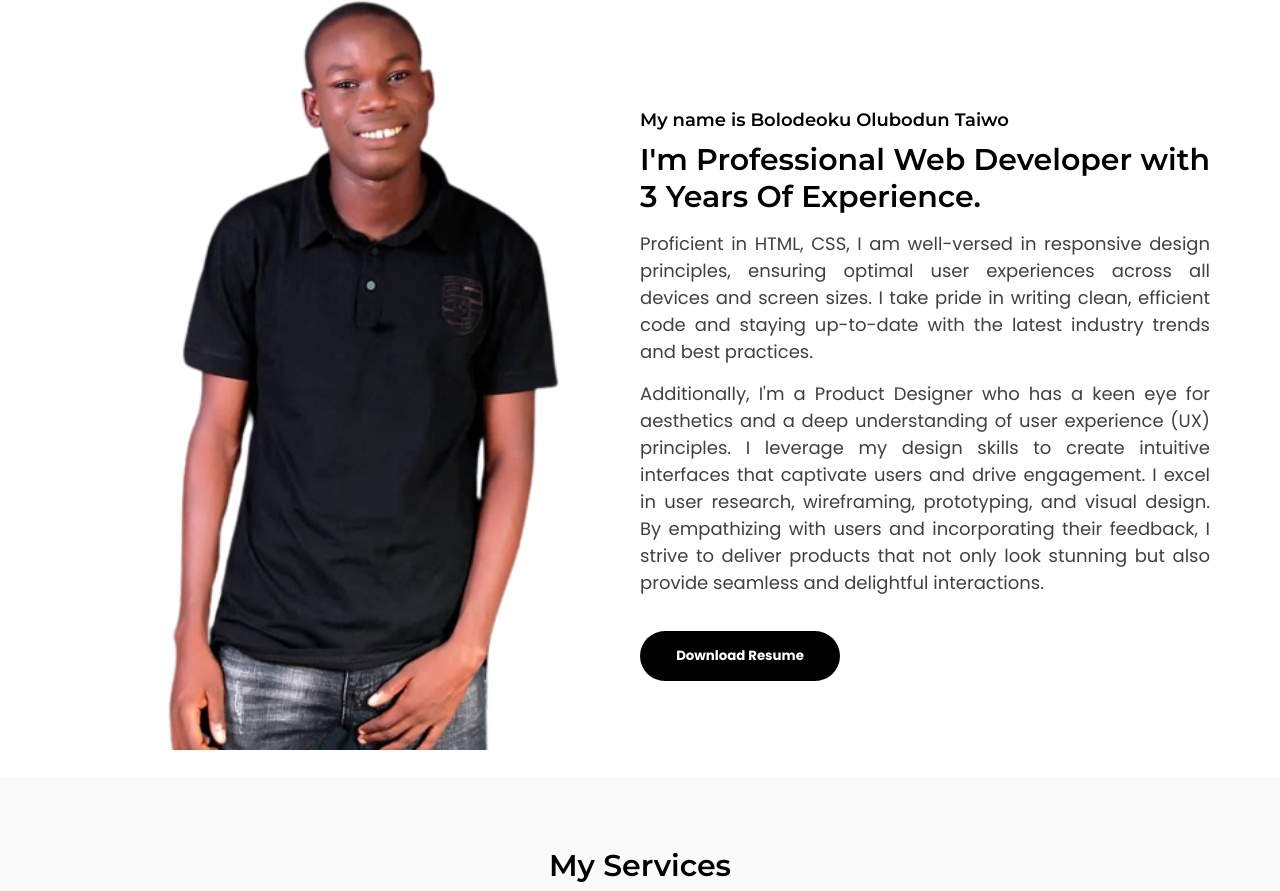
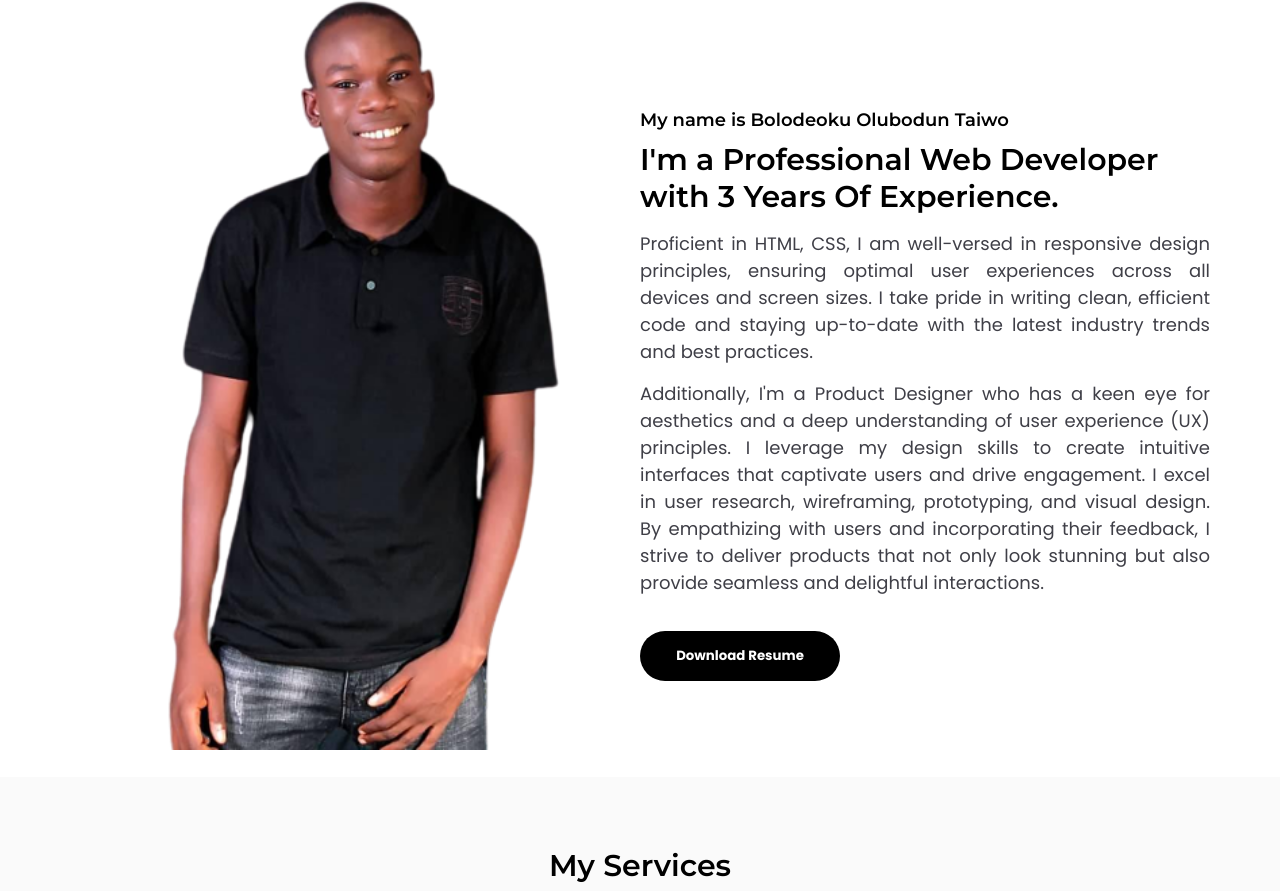
Before and after one commit to bolowys33/Final_Project_Portfolio_Bolodeoku_Taiwo, a website: page index.html in a window 1280 px wide. Shown: the part 848-1739 px from the top of the page. Drawn offline with Linux system fonts and the light colour scheme.

Commit message:
Edit style.css

```diff
--- a/css/style.css
+++ b/css/style.css
@@ -286,6 +286,7 @@ main .divide {
     font-size: 18px;
     font-family: Montserrat, sans-serif;
     font-weight: 600;
+    text-align: left;
 }
 
 #about h3 {
@@ -293,6 +294,7 @@ main .divide {
     font-family: Montserrat, sans-serif;
     font-weight: 600;
     margin: 10px 0;
+    text-align: left;
 }
 
 .about-image {
--- a/index.html
+++ b/index.html
@@ -107,7 +107,7 @@
                     <div class="about-info">
                         <h4>My name is Bolodeoku Olubodun Taiwo</h4>
                         <h3>
-                            I'm Professional Web Developer with 3 Years Of
+                            I'm a Professional Web Developer with 3 Years Of
                             Experience.
                         </h3>
                         <p>
```
